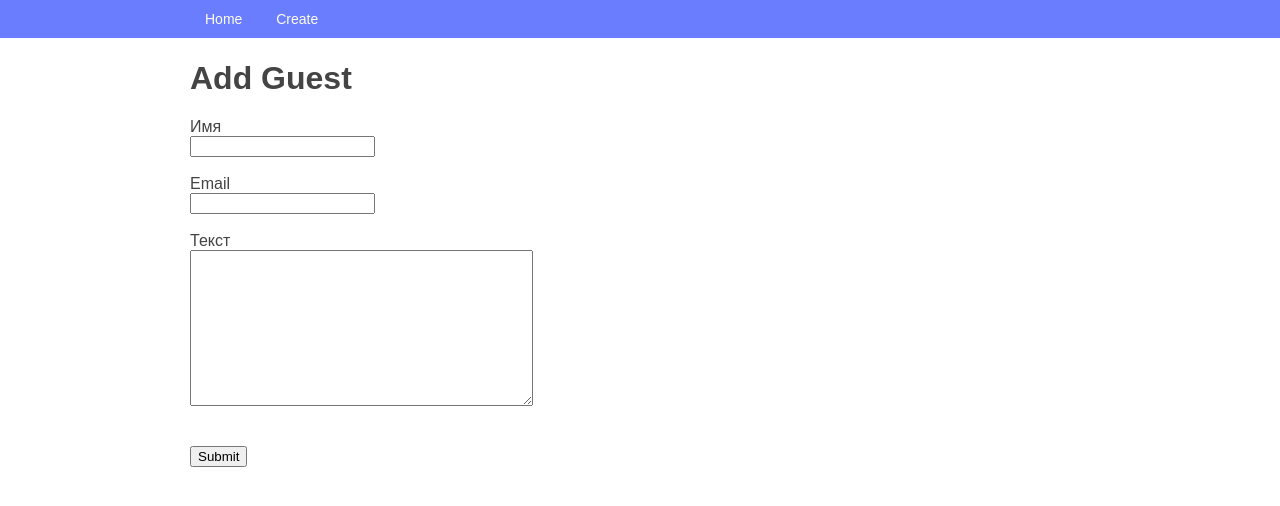
After one commit to emilrakaev/exam_6, a Django app: page /guest/add/ in a window 1280 px wide. The commit adds this page. Shown: the top 506 px of the page. Run offline with Django 3.2, Linux system fonts and the light colour scheme.

Commit message:
Создал страницу добавления, частичные шаблоны

```diff
--- a/source/main/urls.py
+++ b/source/main/urls.py
@@ -15,9 +15,10 @@ Including another URLconf
 """
 from django.contrib import admin
 from django.urls import path
-from webapp.views import index_view
+from webapp.views import index_view, guest_create_view
 
 urlpatterns = [
     path('admin/', admin.site.urls),
     path('', index_view, name='index'),
+    path('guest/add/', guest_create_view, name='guest_create'),
 ]
--- /dev/null
+++ b/source/webapp/forms.py
@@ -0,0 +1,7 @@
+from django import forms
+
+class GuestForm(forms.Form):
+    name = forms.CharField(max_length=100, required=True, label='Имя')
+    email = forms.EmailField(max_length=254, required=True, label='Email')
+    text = forms.CharField(max_length=2000, required=True, label='Текст',
+                           widget=forms.Textarea)
--- a/source/webapp/templates/base.html
+++ b/source/webapp/templates/base.html
@@ -15,7 +15,7 @@
     <div class="container">
         <ul class="menu">
             <li><a href={% url 'index' %}>Home</a></li>
-{#            <li><a href={% url 'guest_create' %}>Create</a></li>#}
+            <li><a href={% url 'guest_create' %}>Create</a></li>
             {% block menu %}{% endblock %}
         </ul>
     </div>
--- /dev/null
+++ b/source/webapp/templates/guest_create.html
@@ -0,0 +1,7 @@
+{% extends 'base.html' %}
+{% block title %}Add guest{% endblock %}
+{% block content %}
+    <h1>Add Guest</h1>
+    {% url "product_create" as action_url %}
+    {% include 'partial/form.html' with action_url=action_url form_method='post' %}
+{% endblock %}
--- /dev/null
+++ b/source/webapp/templates/partial/form.field.html
@@ -0,0 +1,8 @@
+<label for="{{ field.id_for_label }}">{{ field.label }}</label><br/>
+{{ field }}<br/>
+{% if field.errors %}
+    {% for error in field.errors %}
+        <p class="error">{{ error }}</p>
+    {% endfor %}
+{% endif %}
+<br/>
--- /dev/null
+++ b/source/webapp/templates/partial/form.html
@@ -0,0 +1,11 @@
+<form action="{{ action_url }}" method="post">
+    {% csrf_token %}
+
+
+    {% for field in form %}
+        {% include 'partial/form.field.html' %}
+    {% endfor %}
+
+    <br/>
+    <input type="submit" value="{{ button_text|default:"Submit" }}"/>
+</form>
--- a/source/webapp/views.py
+++ b/source/webapp/views.py
@@ -1,7 +1,7 @@
 from django.shortcuts import render, redirect, get_object_or_404
 from django.http import HttpResponseNotAllowed
 from webapp.models import Guest
-# from webapp.forms import GuestForm
+from webapp.forms import GuestForm
 
 
 def index_view(request):
@@ -9,3 +9,23 @@ def index_view(request):
     return render(request, 'index.html', context={
         'guests': data
     })
+
+
+def guest_create_view(request):
+    if request.method == 'GET':
+        return render(request, 'guest_create.html', context={
+            'form': GuestForm()
+        })
+    elif request.method == 'POST':
+        form = GuestForm(data=request.POST)
+        if form.is_valid():
+            guest = Guest.objects.create(
+                name=form.cleaned_data['name'],
+                email=form.cleaned_data['email'],
+                text=form.cleaned_data['text']
+            )
+            return redirect('index')
+        else:
+            return render(request, 'guest_create.html', context={
+                'form': form
+            })
```
